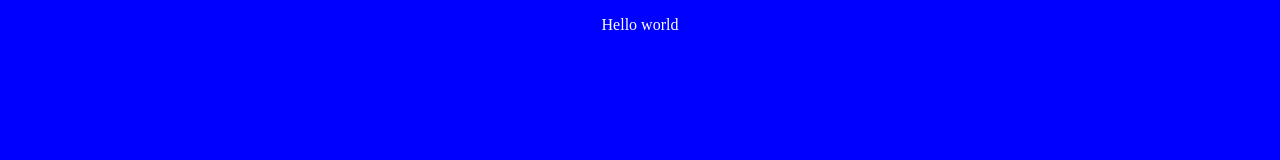
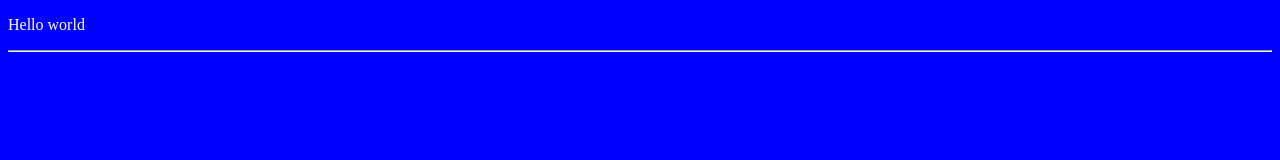
Before and after one commit to romanvillagran/comp001b-lecture-asssignment-1, a plain HTML site: page index.html in a window 1280 px wide. Drawn offline with Linux system fonts and the light colour scheme.

Commit message:
added a void element

```diff
--- a/index.html
+++ b/index.html
@@ -8,5 +8,6 @@
 </head>
 <body>
     <p>Hello world </p>
+    <hr>
 </body>
 </html>
--- a/main.css
+++ b/main.css
@@ -2,6 +2,5 @@ body{
     background-color: blue;
 }
 p{
-    text-align: center;
     color: white;
 }
```
